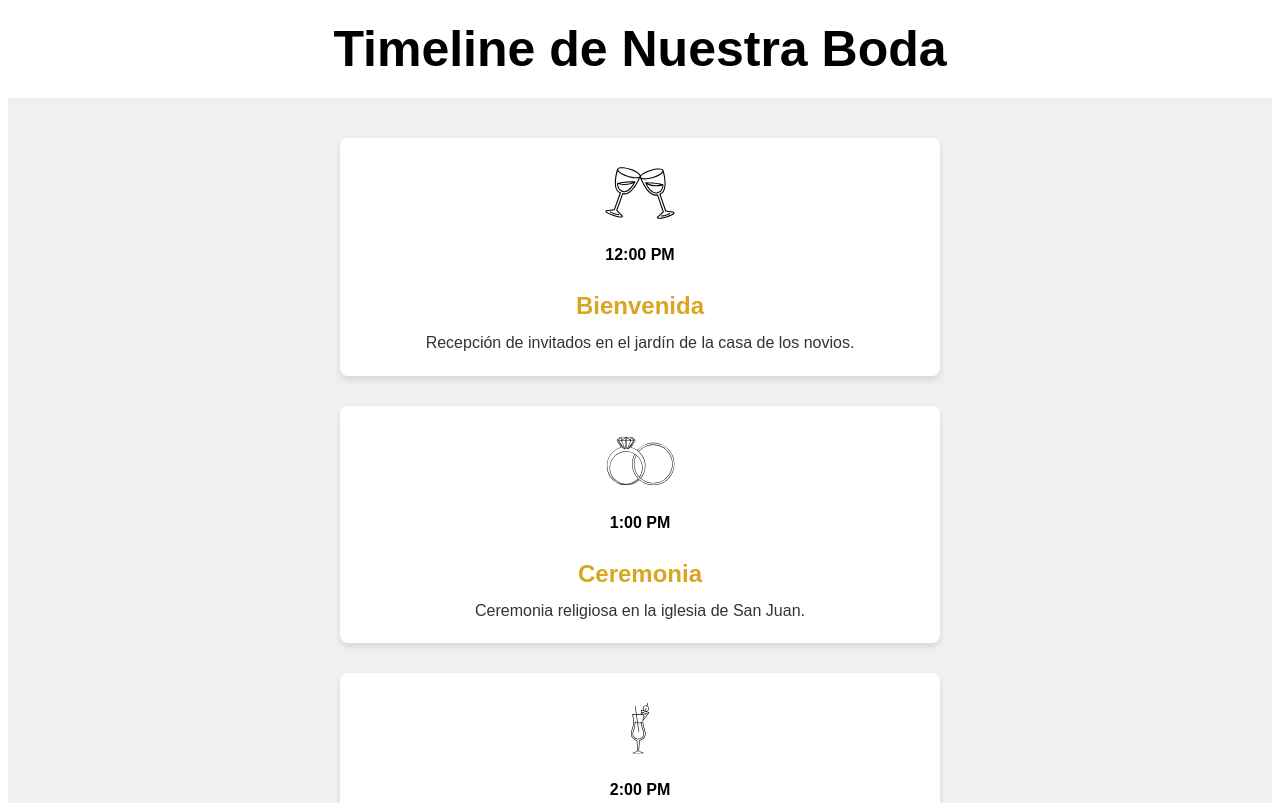
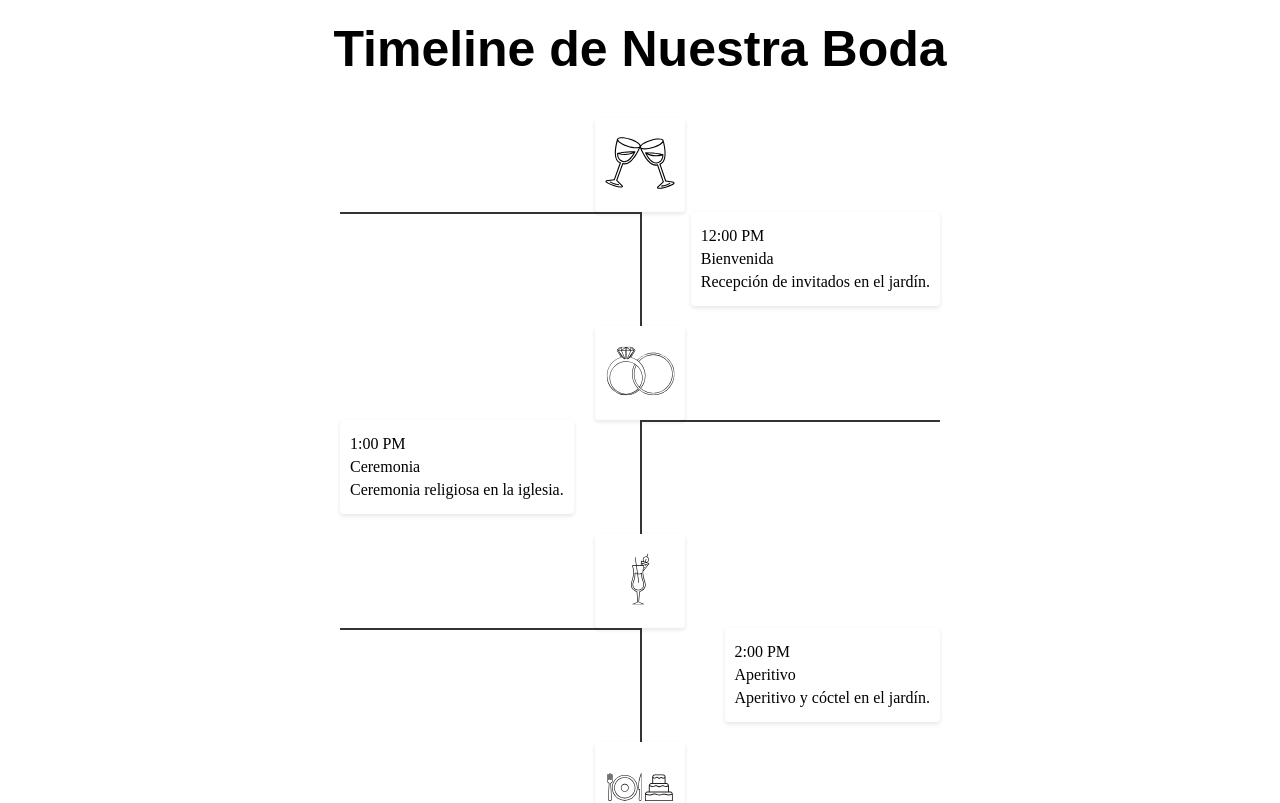
Before and after one commit to Oriol-1/Boda, a Next.js app: page /liniaTiempo in a window 1280 px wide. Shown: the top 803 px of the page. Built offline with nearby package versions, Linux system fonts and the light colour scheme.

Commit message:
linia de tiempo-2

```diff
--- a/src/app/components/timelineBoda/timelineBoda.module.css
+++ b/src/app/components/timelineBoda/timelineBoda.module.css
@@ -1,73 +1,59 @@
 .timeline {
+  position: relative;
+  width: 100%;
+  max-width: 600px;
+  margin: 40px auto;
+}
+
+.linea {
+  position: absolute;
+  left: 50%;
+  width: 2px;
+  background-color: #333;
+  top: 0;
+  bottom: 0;
+}
+
+.evento {
   display: flex;
   flex-direction: column;
   align-items: center;
-  background-color: var(--color-background, #f0f0f0);
-  padding: 40px 20px;
+  position: relative;
+  margin-bottom: 20px;
 }
 
-.evento {
-  opacity: 0;
-  transform: translateY(20px);
-  transition: opacity 0.6s ease-out, transform 0.6s ease-out;
-  margin-bottom: 30px;
-  width: 100%;
-  max-width: 600px;
-  background-color: var(--color-accent, #ffffff);
-  box-shadow: 0 4px 6px rgba(0, 0, 0, 0.1);
-  border-radius: 8px;
-  overflow: hidden;
-  visibility: hidden;
+.evento:nth-child(odd) .detalle {
+  align-self: flex-start;
 }
 
-.visible {
-  opacity: 1;
-  transform: translateY(0);
-  visibility: visible;
+.evento:nth-child(even) .detalle {
+  align-self: flex-end;
 }
 
-.hora {
-  font-weight: bold;
-
-  padding: 8px 16px;
-  border-radius: 20px;
-
-  display: flex;
-  justify-content: center;
-  font-family: var(--font-primary, Arial, sans-serif);
+.icono, .detalle {
+  padding: 10px;
+  border-radius: 4px;
+  box-shadow: 0 2px 4px rgba(0,0,0,0.1);
+  background: #fff;
 }
 
-.detalle {
-  padding: 20px;
-  text-align: center;
-  color: var(--color-text, #333);
-  font-family: var(--font-secondary, Arial, sans-serif);
+.hora, .titulo, .descripcion {
+  margin: 5px 0;
 }
 
-.titulo {
-  font-size: 24px;
-  font-weight: 600;
-  margin-bottom: 10px;
-  color: var(--color-primary, #DAA520);
-  font-family: var(--font-primary, Arial, sans-serif);
+.conector {
+  position: absolute;
+  height: 2px;
+  background-color: #333;
+  width: 50%;
+  top: 50%;
+  z-index: 1;
 }
 
-.descripcion {
-  font-size: 16px;
-  line-height: 1.6;
+.evento:nth-child(odd) .conector {
+  left: 50%;
 }
 
-.icono {
-  display: flex;
-  justify-content: center;
-  margin-bottom: 10px; /* Ajuste según sea necesario */
-  margin-top: 20px;
-  height:auto;
-
-
-
+.evento:nth-child(even) .conector {
+  right: 50%;
 }
-.icono img {
-  width:70px;
-  height:70px;
-}
--- a/src/app/components/timelineBoda/timelineBoda.tsx
+++ b/src/app/components/timelineBoda/timelineBoda.tsx
@@ -1,30 +1,21 @@
 'use client';
-import React, { useEffect, useRef, useState } from 'react';
+import React, { useEffect, useRef } from 'react';
 import styles from './timelineBoda.module.css';
-import { IconosEvento } from './icons'; // Asegúrate de que la ruta de importación sea correcta
+import { IconosEvento } from './icons';
 
-interface EventoBoda {
-  hora: string;
-  titulo: string;
-  descripcion: string;
-  tipo: keyof typeof IconosEvento; // Asegura que el tipo coincida con las claves de IconosEvento
-}
-
-const TimelineBoda: React.FC = () => {
-    const eventos: EventoBoda[] = [
-      { hora: '12:00 PM', titulo: 'Bienvenida', descripcion: 'Recepción de invitados en el jardín de la casa de los novios.', tipo: 'Bienvenida' },
-      { hora: '1:00 PM', titulo: 'Ceremonia', descripcion: 'Ceremonia religiosa en la iglesia de San Juan.', tipo: 'Ceremonia' },
-      { hora: '2:00 PM', titulo: 'Aperitivo', descripcion: 'Aperitivo y coctel en el jardín de la casa de los novios.', tipo: 'Aperitivo' },
-      { hora: '3:00 PM', titulo: 'Banquete', descripcion: 'Banquete en el salón de eventos "El jardín".', tipo: 'Banquete' },
-      { hora: '8:00 PM', titulo: 'Baile', descripcion: 'Baile y fiesta en el salón de eventos "El jardín".', tipo: 'Baile' },
-
-
-
+const TimelineBoda = () => {
+    const eventos = [
+      { hora: '12:00 PM', titulo: 'Bienvenida', descripcion: 'Recepción de invitados en el jardín.', tipo: 'Bienvenida' },
+      { hora: '1:00 PM', titulo: 'Ceremonia', descripcion: 'Ceremonia religiosa en la iglesia.', tipo: 'Ceremonia' },
+      { hora: '2:00 PM', titulo: 'Aperitivo', descripcion: 'Aperitivo y cóctel en el jardín.', tipo: 'Aperitivo' },
+      { hora: '3:00 PM', titulo: 'Banquete', descripcion: 'Banquete en el salón de eventos.', tipo: 'Banquete' },
+      { hora: '8:00 PM', titulo: 'Baile', descripcion: 'Baile y fiesta en el salón.', tipo: 'Baile' },
     ];
 
-    const eventoRefs = useRef<(HTMLDivElement | null)[]>([]);
+    const eventoRefs = useRef<Array<HTMLDivElement | null>>([]);
 
     useEffect(() => {
+      // Copia la referencia actual a una variable local dentro del efecto
       const currentRefs = eventoRefs.current;
 
       const observer = new IntersectionObserver(
@@ -37,13 +28,14 @@ const TimelineBoda: React.FC = () => {
             }
           });
         },
-          { rootMargin: '0px', threshold: 0.8 }
+        { rootMargin: '0px', threshold: 0.1 }
       );
 
       currentRefs.forEach(el => {
         if (el) observer.observe(el);
       });
 
+      // Limpieza usando la variable local
       return () => currentRefs.forEach(el => {
         if (el) observer.unobserve(el);
       });
@@ -51,13 +43,15 @@ const TimelineBoda: React.FC = () => {
 
     return (
       <div className={styles.timeline}>
+        <div className={styles.linea}></div>
         {eventos.map((evento, index) => (
           <div key={index} ref={el => eventoRefs.current[index] = el} className={styles.evento}>
+            <div className={styles.conector}></div>
             <div className={styles.icono}>
-                      {IconosEvento[evento.tipo]()}
+            {IconosEvento[evento.tipo as keyof typeof IconosEvento]()}
             </div>
+            <div className={styles.detalle}>
               <div className={styles.hora}>{evento.hora}</div>
-                  <div className={styles.detalle}>
               <div className={styles.titulo}>{evento.titulo}</div>
               <div className={styles.descripcion}>{evento.descripcion}</div>
             </div>
```
Lines whose indentation alone changed are shown as unchanged.
